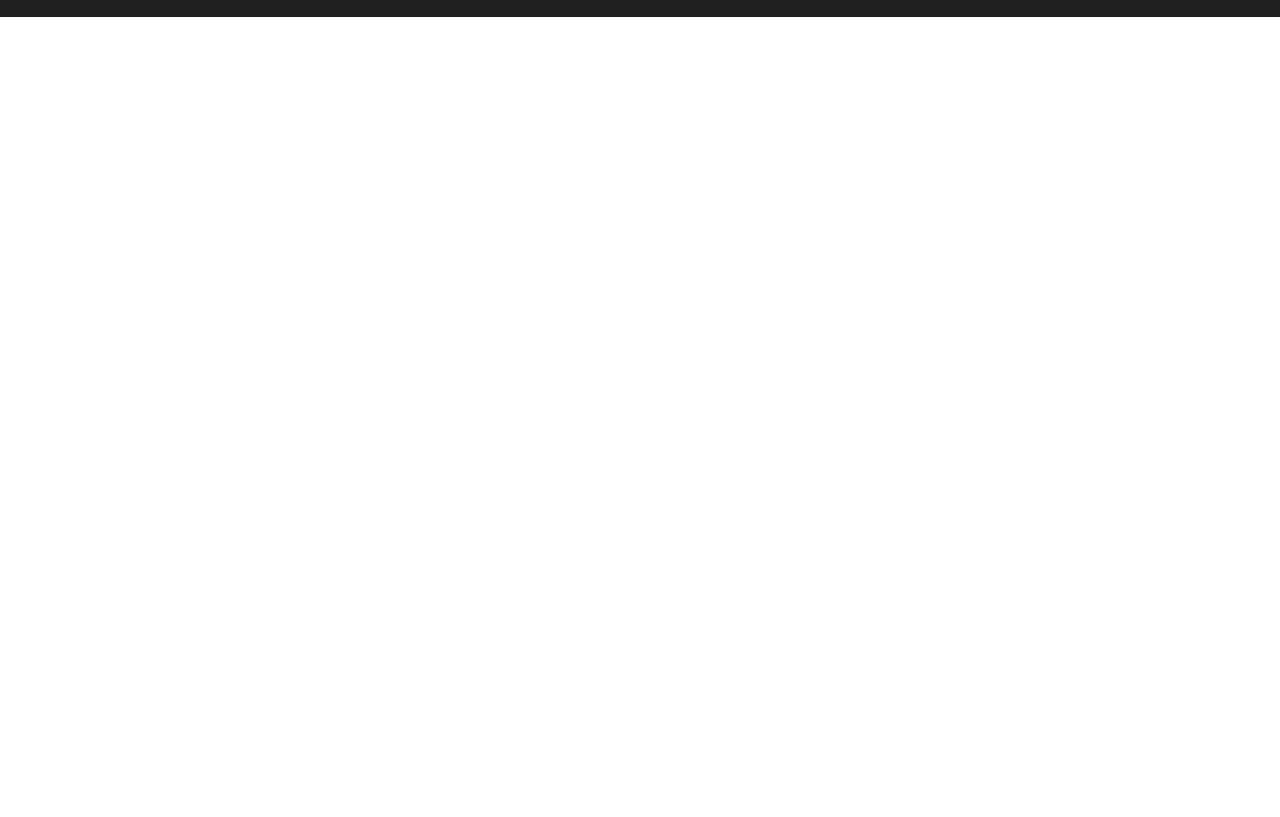
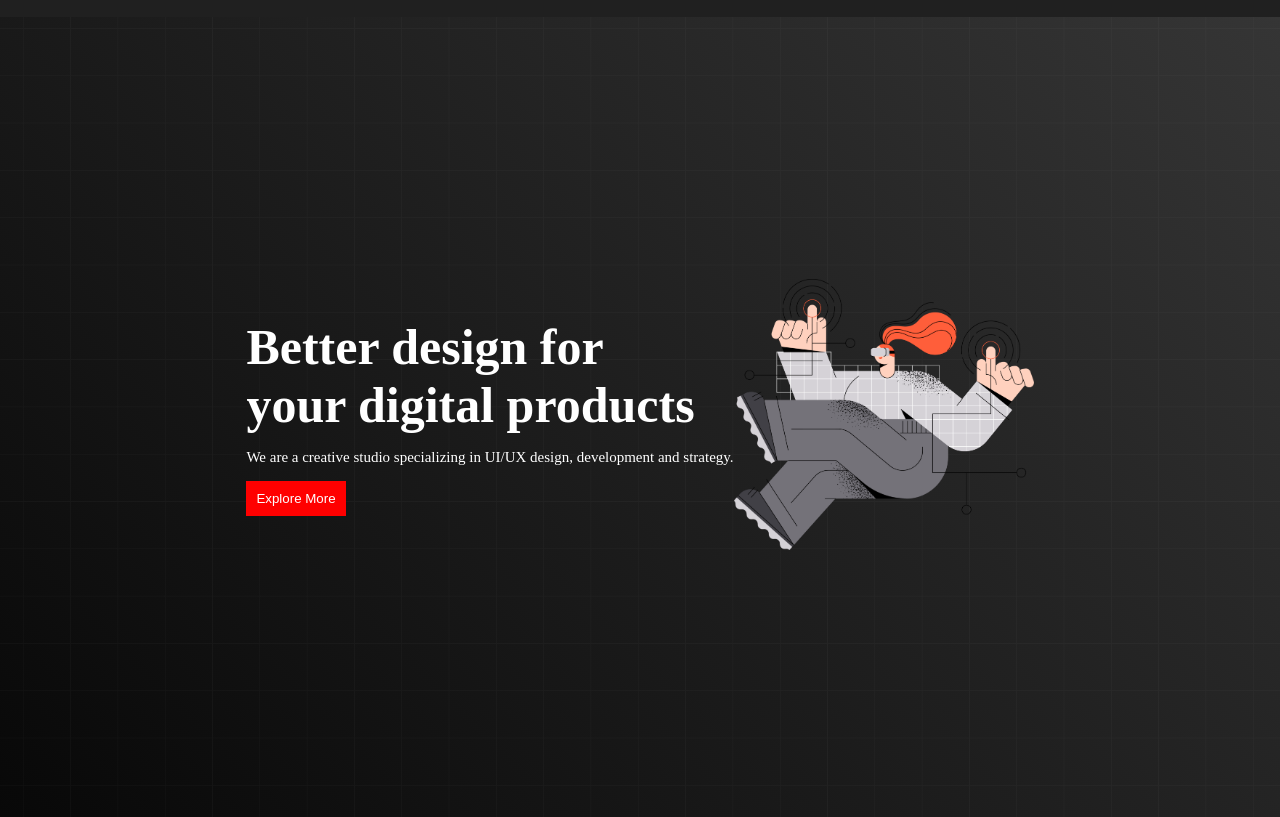
Before and after one commit to tazbir01/my-first-github-ripo, a plain HTML site: page index.html in a window 1280 px wide. Shown: the part 51-868 px from the top of the page. Before the commit the page ends 800 px from the top, so only its background shows below. Drawn offline with Linux system fonts and the light colour scheme.

Commit message:
added section

```diff
--- a/index.html
+++ b/index.html
@@ -32,13 +32,19 @@
             </div>
         </nav>
     </header>
+    <!-- this is main sections -->
     <main>
         <section>
             <div class="banner-contener">
                 <div class="banner-text">
-
+                    <h1 class="title">Better design for <br>
+                        your digital products</h1>
+                    <p class="description">We are a creative studio specializing in UI/UX design, development and strategy.</p>
+                    <button class="btn">Explore More</button>
                 </div>
-                <div class="banner-photo"></div>
+                <div class="banner-photo">
+                    <img class="banner-image" src="images/banner.png" alt="">
+                </div>
             </div>
         </section>
     </main>
--- a/style.css
+++ b/style.css
@@ -23,3 +23,34 @@
     cursor: pointer;
     font-size: 18px;
 }
+.banner-image{
+    width: 300px;
+}
+
+.banner-contener{
+    display: flex;
+    background-image: url("images/background.png"),linear-gradient(45deg,rgb(8, 8, 8),rgb(53, 53, 53));
+    justify-content: center;
+    align-items: center;
+    height: 100vh;
+    background-size: cover;
+    background-repeat: no-repeat;
+}
+.banner-text{
+    color: white;
+}
+.title{
+    font-size: 50px;
+    font-weight: bold;
+}
+.description{
+    font-size: 15px;
+    margin-top: 15px;
+    margin-bottom: 15px;
+}
+.btn{
+    background-color: red;
+    color: white;
+    border: none;
+    padding: 10px;
+}
```
